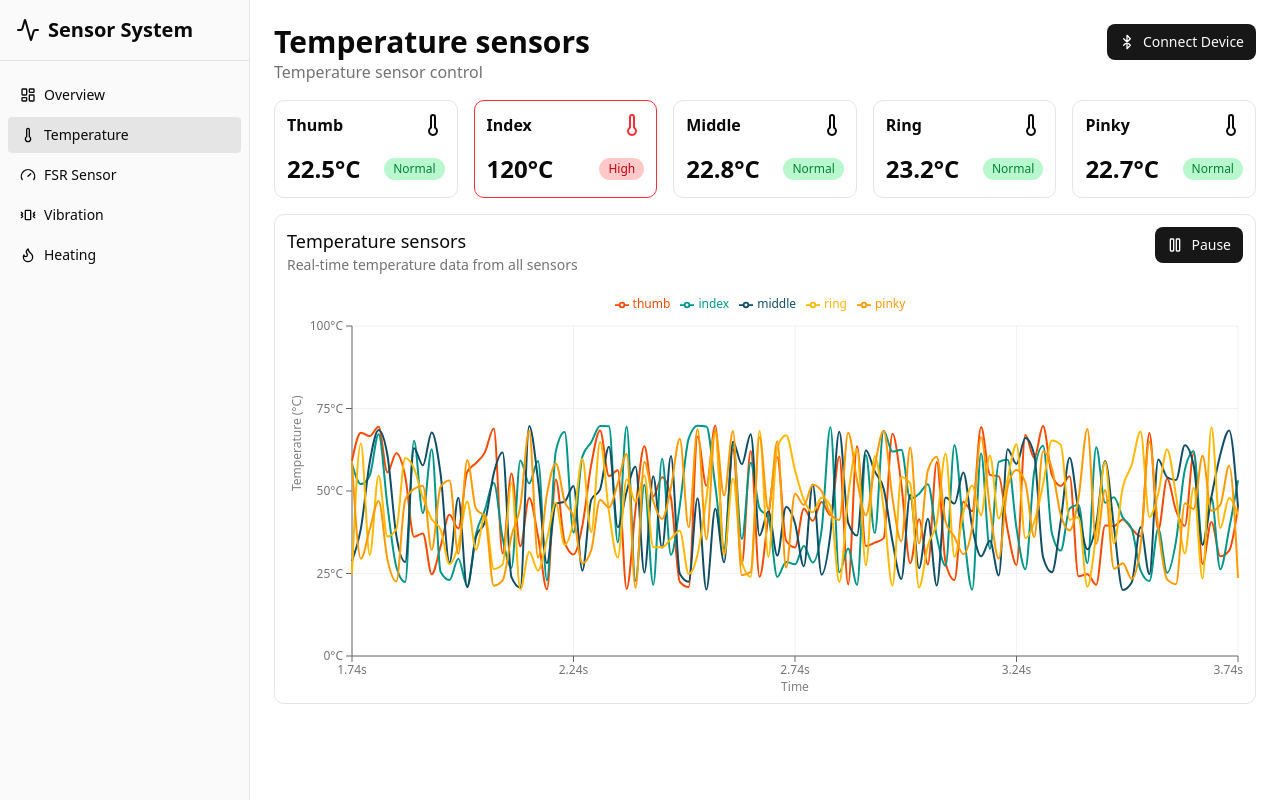
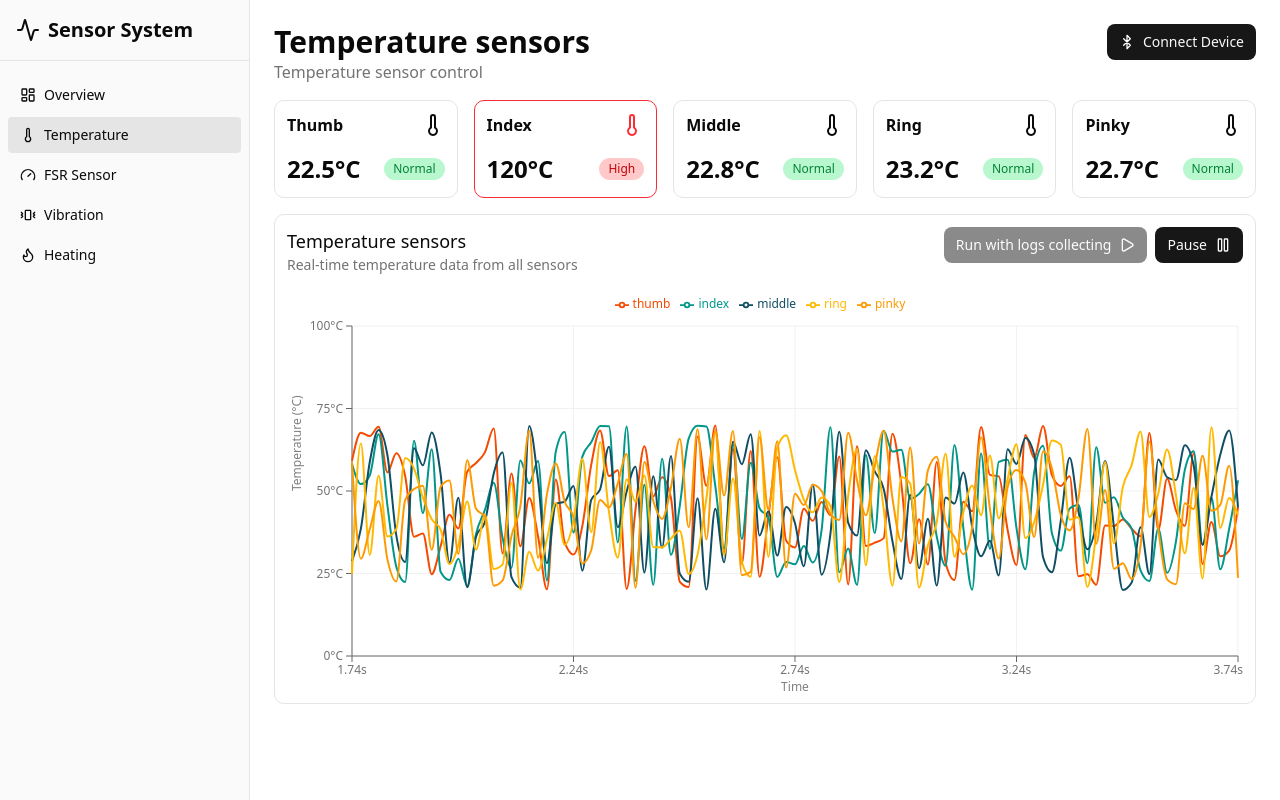
Before and after one commit to yevheniiburkovskyi/prosthetic-hand-dashboard, a React (Vite) app: page /temperature in a window 1280 px wide. Built offline with nearby package versions, Linux system fonts and the light colour scheme.

Commit message:
feat: implement chart mode toggling for real-time temperature chart and add ChartMode type

```diff
--- a/src/components/ChartLineMultiple.tsx
+++ b/src/components/ChartLineMultiple.tsx
@@ -22,9 +22,8 @@ import { memo } from 'react';
 import type { CategoricalChartProps } from 'recharts/types/chart/generateCategoricalChart';
 import type { AxisDomain } from 'recharts/types/util/types';
 import { Button } from './ui/button';
-import { Pause, Play } from 'lucide-react';
-
-export const description = 'A multiple line chart';
+import { Pause, Play, Square } from 'lucide-react';
+import { ChartMode } from '@/types/chartType';
 
 interface ChartLineMultipleProps {
   data: CategoricalChartProps['data'];
@@ -39,8 +38,10 @@ interface ChartLineMultipleProps {
   yAxisTickFormatter?: YAxisProps['tickFormatter'];
   xAxisDomain?: AxisDomain;
   yAxisDomain?: AxisDomain;
-  toggleChart?: () => void;
+  toggleCommonChartMode?: () => void;
+  toggleLogsChartMode?: () => void;
   isRunning?: boolean;
+  chartMode?: ChartMode;
 }
 
 const ChartLineMultiple = ({
@@ -55,9 +56,14 @@ const ChartLineMultiple = ({
   xAxisTickFormatter,
   yAxisTickFormatter,
   yAxisDomain,
-  toggleChart,
+  toggleCommonChartMode,
+  toggleLogsChartMode,
   isRunning,
+  chartMode = ChartMode.COMMON,
 }: ChartLineMultipleProps) => {
+  const isLogsModeRunning = isRunning && chartMode === ChartMode.LOGS;
+  const isCommonModeRunning = isRunning && chartMode === ChartMode.COMMON;
+
   return (
     <Card>
       <div className="mb-4 flex justify-between">
@@ -67,12 +73,31 @@ const ChartLineMultiple = ({
             <p className="text-sm text-neutral-500">{description}</p>
           )}
         </div>
-        {toggleChart && (
-          <Button onClick={toggleChart}>
-            {isRunning ? <Pause /> : <Play />}
-            {isRunning ? 'Pause' : 'Run'}
-          </Button>
-        )}
+        {
+          <div className="flex gap-2">
+            {toggleLogsChartMode && (
+              <Button
+                onClick={toggleLogsChartMode}
+                disabled={isCommonModeRunning}
+              >
+                {isLogsModeRunning
+                  ? 'Stop logs collecting'
+                  : 'Run with logs collecting'}
+                {isLogsModeRunning ? <Square /> : <Play />}
+              </Button>
+            )}
+            {toggleCommonChartMode && (
+              <Button
+                onClick={toggleCommonChartMode}
+                className="max-w-min"
+                disabled={isLogsModeRunning}
+              >
+                {isCommonModeRunning ? 'Pause' : 'Run'}
+                {isCommonModeRunning ? <Pause /> : <Play />}
+              </Button>
+            )}
+          </div>
+        }
       </div>
       <ChartContainer config={config} className="h-[50vh] w-full">
         <LineChart accessibilityLayer data={data}>
--- a/src/pages/Temperature.tsx
+++ b/src/pages/Temperature.tsx
@@ -8,6 +8,7 @@ import { Thermometer } from 'lucide-react';
 import { memo, useCallback, useEffect, useState } from 'react';
 import { mockedTemperature } from '@/mocks/temperatureMocks';
 import { TEMPERATURE_LIMIT } from '@/lib/constants';
+import { ChartMode } from '@/types/chartType';
 
 interface Temperature {
   id: number;
@@ -55,6 +56,8 @@ const Temperature = () => {
   const [isRealTimeChartRunning, setIsRealTimeChartRunning] =
     useState<boolean>(true);
 
+  const [chartMode, setChartMode] = useState<ChartMode>(ChartMode.COMMON);
+
   const [chartData, setChartData] = useState([
     {
       time: 0,
@@ -66,7 +69,15 @@ const Temperature = () => {
     },
   ]);
 
-  const toggleRealTimeChart = useCallback(() => {
+  const toggleCommonChartMode = useCallback(() => {
+    setChartMode(ChartMode.COMMON);
+    setIsRealTimeChartRunning((prev) => {
+      return !prev;
+    });
+  }, []);
+
+  const toggleLogsChartMode = useCallback(() => {
+    setChartMode(ChartMode.LOGS);
     setIsRealTimeChartRunning((prev) => {
       return !prev;
     });
@@ -153,7 +164,9 @@ const Temperature = () => {
           yAxisTickFormatter={yAxisTickFormatter}
           xAxisTickFormatter={xAxisTickFormatter}
           yAxisDomain={yAxisDomain}
-          toggleChart={toggleRealTimeChart}
+          chartMode={chartMode}
+          toggleCommonChartMode={toggleCommonChartMode}
+          toggleLogsChartMode={toggleLogsChartMode}
           isRunning={isRealTimeChartRunning}
         />
       </div>
--- /dev/null
+++ b/src/types/chartType.ts
@@ -0,0 +1,4 @@
+export enum ChartMode {
+  LOGS,
+  COMMON,
+}
--- a/tsconfig.app.json
+++ b/tsconfig.app.json
@@ -20,7 +20,7 @@
     "strict": true,
     "noUnusedLocals": true,
     "noUnusedParameters": true,
-    "erasableSyntaxOnly": true,
+    "erasableSyntaxOnly": false,
     "noFallthroughCasesInSwitch": true,
     "noUncheckedSideEffectImports": true,
 
```
